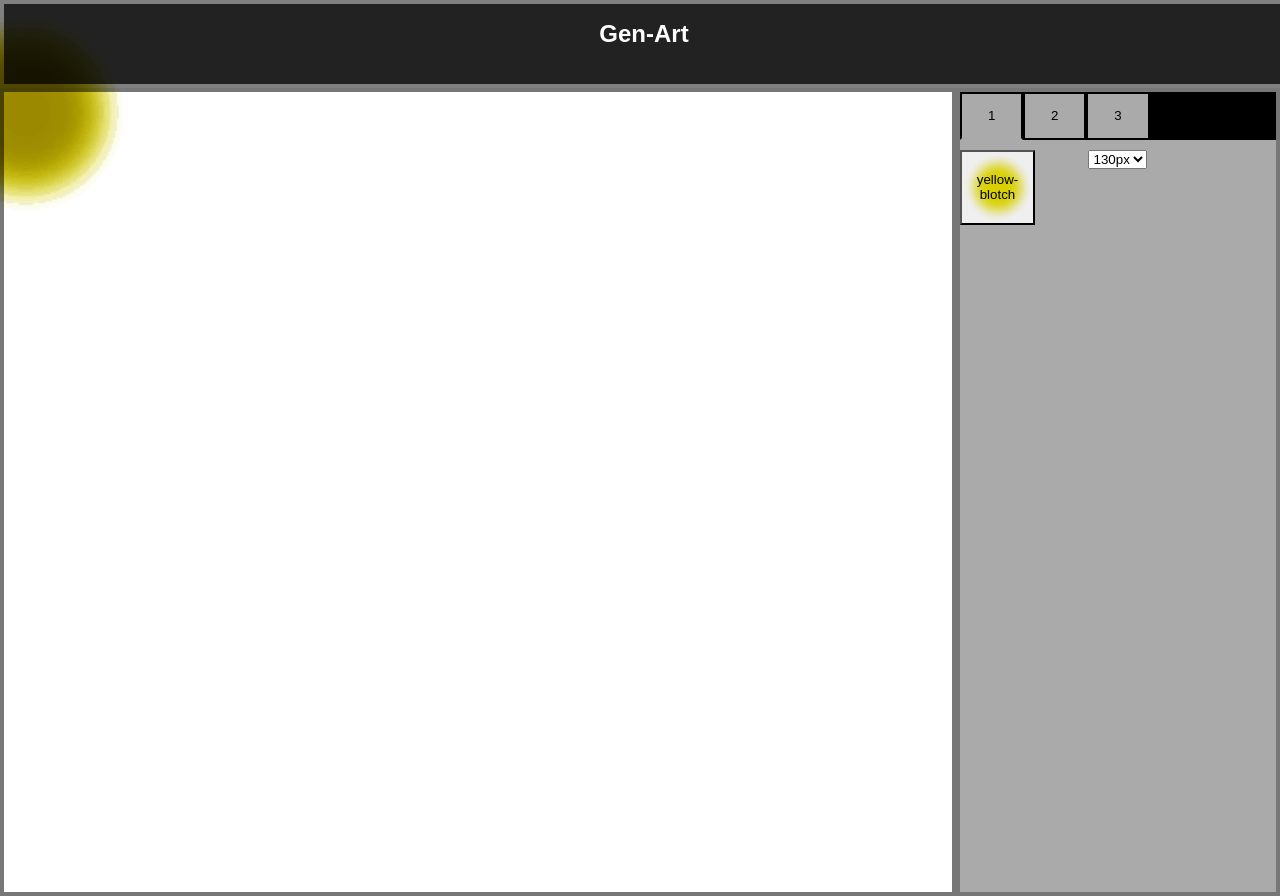
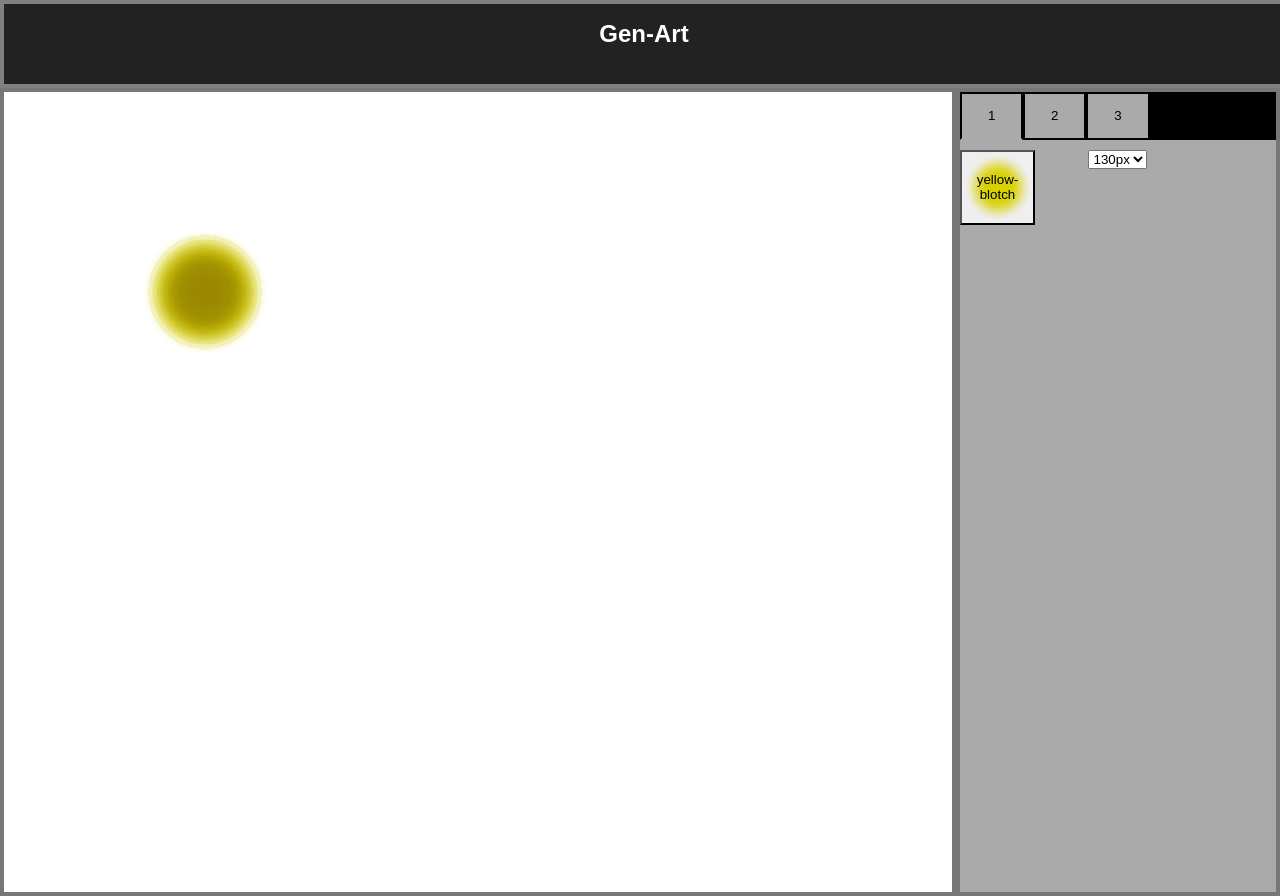
Before and after one commit to dempseyc/react-gen-art, a React (Create React App) app: page / in a window 1280 px wide. Built offline with nearby package versions, Linux system fonts and the light colour scheme; the HTML template or start-up script is replaced by a standard one.

Commit message:
maybe goes too far

```diff
--- a/src/components/Container.js
+++ b/src/components/Container.js
@@ -12,7 +12,7 @@ export default class Container extends Component {
       "magenta-blotch", "cyan-blotch", "yellow-blotch"
     ];
     this.sizeRange = [
-      ""
+      50, 130, 340, 890
     ]
     this.numLayers = 3;
     let layerArr = [];
@@ -20,7 +20,7 @@ export default class Container extends Component {
     for (let i=1; i<=this.numLayers; i++) {
       layerArr.push({
         dotStyle: "yellow-blotch",
-        dotSize: 210
+        dotSize: 130
       });
     }
 
--- a/src/components/DisplayLayer.js
+++ b/src/components/DisplayLayer.js
@@ -4,7 +4,7 @@ import Dot from './Dot'
 export default class DisplayLayer extends Component {
 
   render() {
-    let position = {x: 20, y: 20};
+    let position = {x: 200, y: 200};
     return (
       <div className="DisplayLayer">
         <Dot
--- a/src/components/Dot.css
+++ b/src/components/Dot.css
@@ -13,17 +13,17 @@
   height: 50px;
 }
 
-.d-80 {
-  width: 80px;
-  height: 80px;
-}
-
 .d-130 {
   width: 130px;
   height: 130px;
 }
 
-.d-210 {
-  width: 210px;
-  height: 210px;
+.d-340 {
+  width: 340px;
+  height: 340px;
 }
+
+.d-890 {
+  width: 890px;
+  height: 890px;
+}
--- a/src/components/DotSizeChooser.js
+++ b/src/components/DotSizeChooser.js
@@ -21,7 +21,6 @@ export default class DotSizeChooser extends Component {
   }
 
   handleSubmit(event) {
-    // alert('Your favorite flavor is: ' + this.state.value);
     event.preventDefault();
     this.props.data.updateDotSize(this.state.value,this.layer);
   }
@@ -33,9 +32,9 @@ export default class DotSizeChooser extends Component {
       <form>
         <select value={this.state.value} onChange={this.handleChange} >
           <option value='50'>50px</option>
-          <option value='80'>80px</option>
-          <option default value='130'>130px</option>
-          <option value='210'>210px</option>
+          <option value='130'>130px</option>
+          <option default value='340'>340px</option>
+          <option value='890'>890px</option>
         </select>
         {/* <input type="submit" value="Submit" /> */}
       </form>
```
